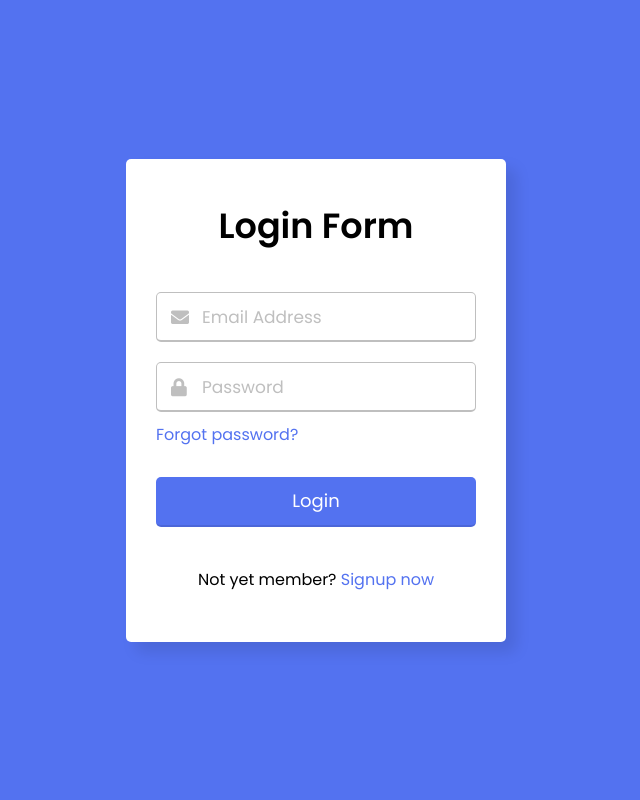
After one commit to mstf-ai/phpProjects, a PHP site: page /form2/sign.php in a window 1280 px wide. The commit adds this page. Shown: the whole page, without its empty margins (324-964 px from the left). Run offline with PHP 8.4, Linux system fonts and the light colour scheme.

Commit message:
new commit

```diff
--- /dev/null
+++ b/relearn_wit_mora_2026/form2/css/style.css
@@ -0,0 +1,143 @@
+@import url('https://fonts.googleapis.com/css2?family=Poppins:wght@400;500;600&display=swap');
+*{
+  margin: 0;
+  padding: 0;
+  box-sizing: border-box;
+  font-family: "Poppins", sans-serif;
+}
+body{
+  width: 100%;
+  height: 100vh;
+  display: flex;
+  align-items: center;
+  justify-content: center;
+  background: #5372F0;
+}
+::selection{
+  color: #fff;
+  background: #5372F0;
+}
+.wrapper{
+  width: 380px;
+  padding: 40px 30px 50px 30px;
+  background: #fff;
+  border-radius: 5px;
+  text-align: center;
+  box-shadow: 10px 10px 15px rgba(0,0,0,0.1);
+}
+.wrapper header{
+  font-size: 35px;
+  font-weight: 600;
+}
+.wrapper form{
+  margin: 40px 0;
+}
+form .field{
+  width: 100%;
+  margin-bottom: 20px;
+}
+form .field.shake{
+  animation: shake 0.3s ease-in-out;
+}
+@keyframes shake {
+  0%, 100%{
+    margin-left: 0px;
+  }
+  20%, 80%{
+    margin-left: -12px;
+  }
+  40%, 60%{
+    margin-left: 12px;
+  }
+}
+form .field .input-area{
+  height: 50px;
+  width: 100%;
+  position: relative;
+}
+form input{
+  width: 100%;
+  height: 100%;
+  outline: none;
+  padding: 0 45px;
+  font-size: 18px;
+  background: none;
+  caret-color: #5372F0;
+  border-radius: 5px;
+  border: 1px solid #bfbfbf;
+  border-bottom-width: 2px;
+  transition: all 0.2s ease;
+}
+form .field input:focus,
+form .field.valid input{
+  border-color: #5372F0;
+}
+form .field.shake input,
+form .field.error input{
+  border-color: #dc3545;
+}
+.field .input-area i{
+  position: absolute;
+  top: 50%;
+  font-size: 18px;
+  pointer-events: none;
+  transform: translateY(-50%);
+}
+.input-area .icon{
+  left: 15px;
+  color: #bfbfbf;
+  transition: color 0.2s ease;
+}
+.input-area .error-icon{
+  right: 15px;
+  color: #dc3545;
+}
+form input:focus ~ .icon,
+form .field.valid .icon{
+  color: #5372F0;
+}
+form .field.shake input:focus ~ .icon,
+form .field.error input:focus ~ .icon{
+  color: #bfbfbf;
+}
+form input::placeholder{
+  color: #bfbfbf;
+  font-size: 17px;
+}
+form .field .error-txt{
+  color: #dc3545;
+  text-align: left;
+  margin-top: 5px;
+}
+form .field .error{
+  display: none;
+}
+form .field.shake .error,
+form .field.error .error{
+  display: block;
+}
+form .pass-txt{
+  text-align: left;
+  margin-top: -10px;
+}
+.wrapper a{
+  color: #5372F0;
+  text-decoration: none;
+}
+.wrapper a:hover{
+  text-decoration: underline;
+}
+form input[type="submit"]{
+  height: 50px;
+  margin-top: 30px;
+  color: #fff;
+  padding: 0;
+  border: none;
+  background: #5372F0;
+  cursor: pointer;
+  border-bottom: 2px solid rgba(0,0,0,0.1);
+  transition: all 0.3s ease;
+}
+form input[type="submit"]:hover{
+  background: #2c52ed;
+}
--- /dev/null
+++ b/relearn_wit_mora_2026/form2/js/app.js
@@ -0,0 +1,49 @@
+const form = document.querySelector("form");
+eField = form.querySelector(".email"),
+eInput = eField.querySelector("input"),
+pField = form.querySelector(".password"),
+pInput = pField.querySelector("input");
+
+form.onsubmit = (e)=>{
+  e.preventDefault(); //preventing from form submitting
+  //if email and password is blank then add shake class in it else call specified function
+  (eInput.value == "") ? eField.classList.add("shake", "error") : checkEmail();
+  (pInput.value == "") ? pField.classList.add("shake", "error") : checkPass();
+
+  setTimeout(()=>{ //remove shake class after 500ms
+    eField.classList.remove("shake");
+    pField.classList.remove("shake");
+  }, 500);
+
+  eInput.onkeyup = ()=>{checkEmail();} //calling checkEmail function on email input keyup
+  pInput.onkeyup = ()=>{checkPass();} //calling checkPassword function on pass input keyup
+
+  function checkEmail(){ //checkEmail function
+    let pattern = /^[^ ]+@[^ ]+\.[a-z]{2,3}$/; //pattern for validate email
+    if(!eInput.value.match(pattern)){ //if pattern not matched then add error and remove valid class
+      eField.classList.add("error");
+      eField.classList.remove("valid");
+      let errorTxt = eField.querySelector(".error-txt");
+      //if email value is not empty then show please enter valid email else show Email can't be blank
+      (eInput.value != "") ? errorTxt.innerText = "Enter a valid email address" : errorTxt.innerText = "Email can't be blank";
+    }else{ //if pattern matched then remove error and add valid class
+      eField.classList.remove("error");
+      eField.classList.add("valid");
+    }
+  }
+
+  function checkPass(){ //checkPass function
+    if(pInput.value == ""){ //if pass is empty then add error and remove valid class
+      pField.classList.add("error");
+      pField.classList.remove("valid");
+    }else{ //if pass is empty then remove error and add valid class
+      pField.classList.remove("error");
+      pField.classList.add("valid");
+    }
+  }
+
+  //if eField and pField doesn't contains error class that mean user filled details properly
+  if(!eField.classList.contains("error") && !pField.classList.contains("error")){
+    window.location.href = form.getAttribute("action"); //redirecting user to the specified url which is inside action attribute of form tag
+  }
+}
--- /dev/null
+++ b/relearn_wit_mora_2026/form2/sign.php
@@ -0,0 +1,40 @@
+<!DOCTYPE html>
+<!-- Coding By CodingNepal - youtube.com/codingnepal -->
+<html lang="en">
+<head>
+  <meta charset="UTF-8">
+  <meta name="viewport" content="width=device-width, initial-scale=1.0">
+  <title>Login Form validation in HTML & CSS | CodingNepal</title>
+  <link rel="stylesheet" href="css/style.css">
+  <link rel="stylesheet" href="https://cdnjs.cloudflare.com/ajax/libs/font-awesome/5.15.3/css/all.min.css"/>
+</head>
+<body>
+  <div class="wrapper">
+    <header>Login Form</header>
+    <form action="../index.php" method="post">
+      <div class="field email">
+        <div class="input-area">
+          <input type="text" placeholder="Email Address">
+          <i class="icon fas fa-envelope"></i>
+          <i class="error error-icon fas fa-exclamation-circle"></i>
+        </div>
+        <div class="error error-txt">Email can't be blank</div>
+      </div>
+      <div class="field password">
+        <div class="input-area">
+          <input type="password" placeholder="Password">
+          <i class="icon fas fa-lock"></i>
+          <i class="error error-icon fas fa-exclamation-circle"></i>
+        </div>
+        <div class="error error-txt">Password can't be blank</div>
+      </div>
+      <div class="pass-txt"><a href="#">Forgot password?</a></div>
+      <input type="submit" value="Login">
+    </form>
+    <div class="sign-txt">Not yet member? <a href="#">Signup now</a></div>
+  </div>
+
+  <script src="js/app.js"></script>
+
+</body>
+</html>
```
Also changed, not shown: relearn_wit_mora_2026/1_basic_syntax.php (+11 -11 lines), relearn_wit_mora_2026/index.php (+27 -1 lines).
